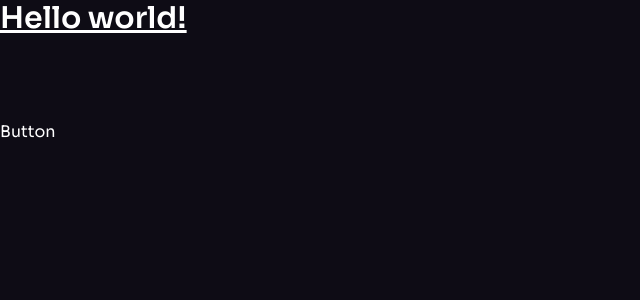
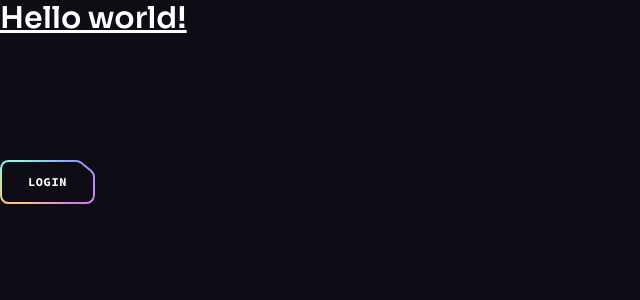
Before and after one commit to magistrkim/brainwave, a React (Vite) app: page / in a window 1280 px wide. Shown: the top 300 px of the page, without its empty margins (0-640 px from the left). Built offline with nearby package versions, Linux system fonts and the light colour scheme.

Commit message:
Complete Button component

```diff
--- a/src/components/Button.jsx
+++ b/src/components/Button.jsx
@@ -1,9 +1,26 @@
+import ButtonSvg from "../assets/svg/ButtonSvg";
 
+const Button = ({ className, href, children, px, onClick, white }) => {
+  const classes = `button relative inline-flex items-center justify-center
+  h-11 transition-colors hover:text-color-1 ${px || "px-7"} ${
+    white ? "text-n-8" : "text-n-1"
+  } ${className || ""}
+    `;
+  const spanClasses = "relative z-10";
+  const renderButton = () => (
+    <button className={classes} onClick={onClick}>
+      <span className={spanClasses}>{children}</span>
+      {ButtonSvg(white)}
+    </button>
+  );
 
-const Button = () => {
-  return (
-    <div>Button</div>
-  )
-}
+  const renderLink = () => (
+    <a href={href} className={classes}>
+      <span className={spanClasses}>{children}</span>
+      {ButtonSvg(white)}
+    </a>
+  );
+  return href ? renderLink() : renderButton();
+};
 
-export default Button
+export default Button;
```
